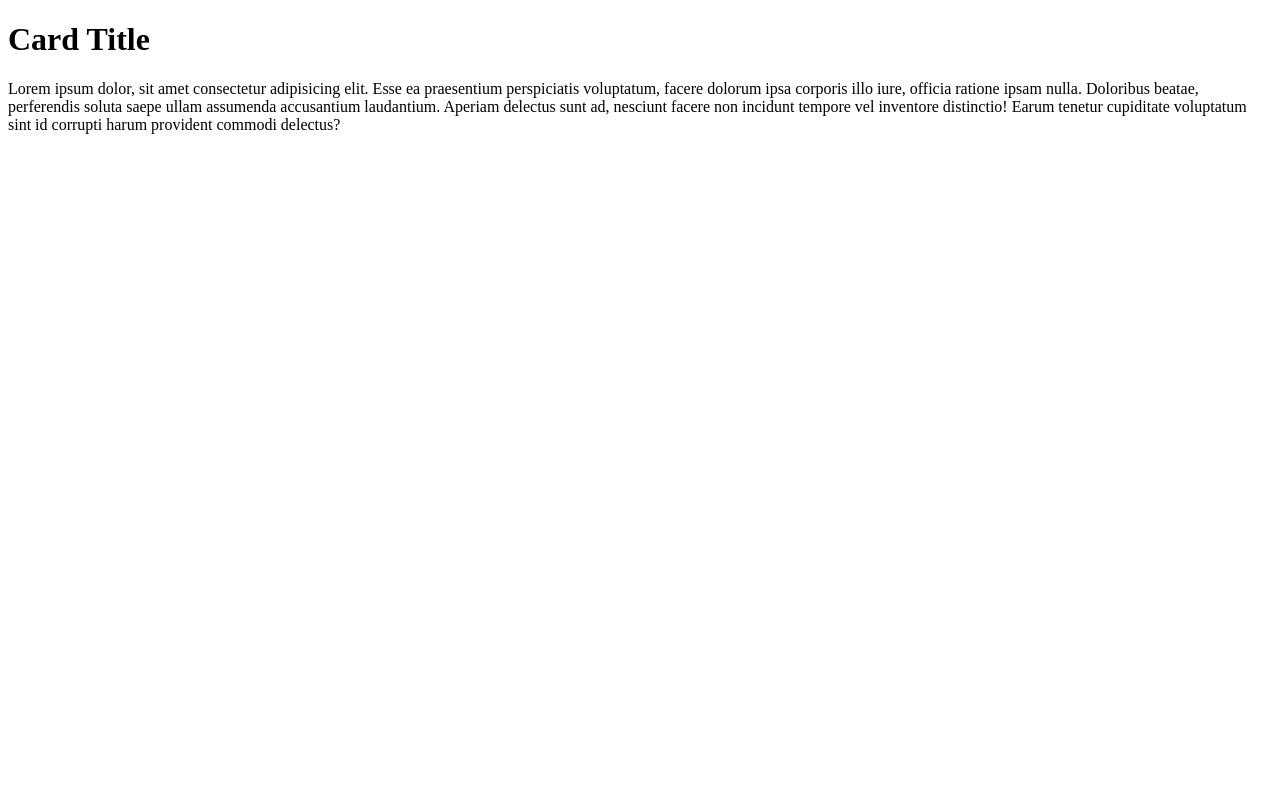
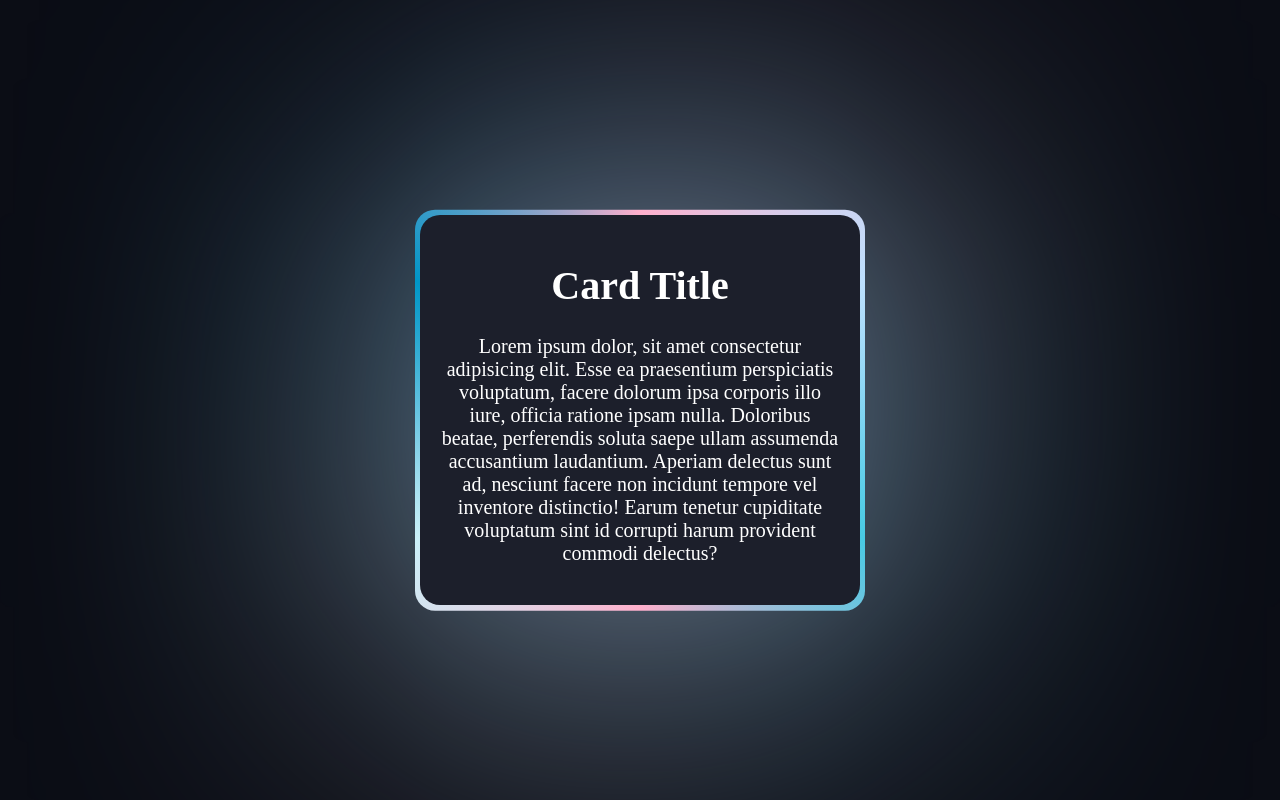
Before and after one commit to haqueashraful/card-border-animation, a plain HTML site: page index.html in a window 1280 px wide. Drawn offline with Linux system fonts and the light colour scheme; the site is published under a folder, as on GitHub Pages, so addresses that start at the root find nothing.

Commit message:
issue fixed

```diff
--- a/index.html
+++ b/index.html
@@ -5,7 +5,7 @@
     <meta name="viewport" content="width=device-width, initial-scale=1.0">
     <title>Document</title>
 
-    <link rel="stylesheet" href="/Styles/style.css">
+    <link rel="stylesheet" href="./Styles/style.css">
 </head>
 <body>
 
```
